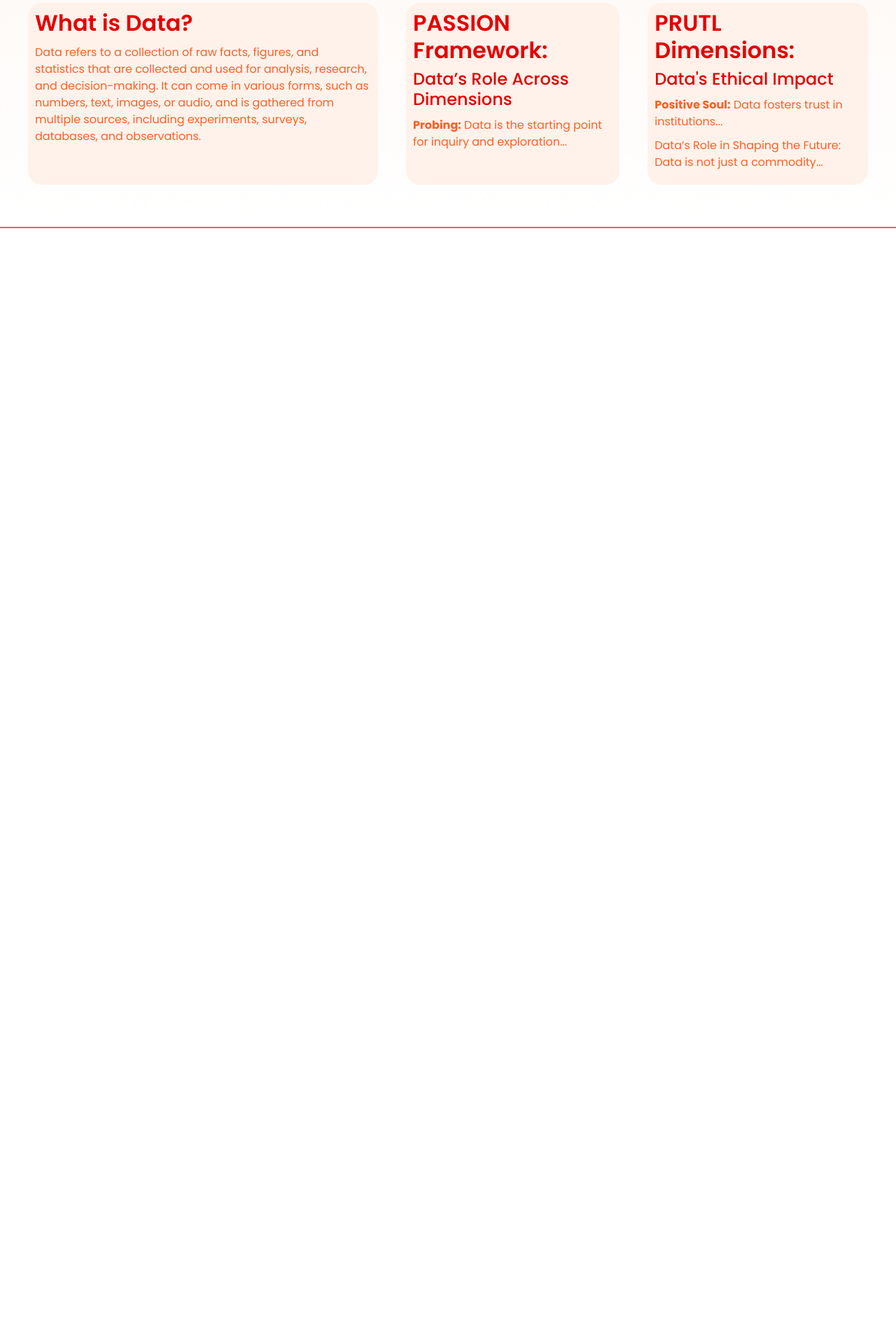
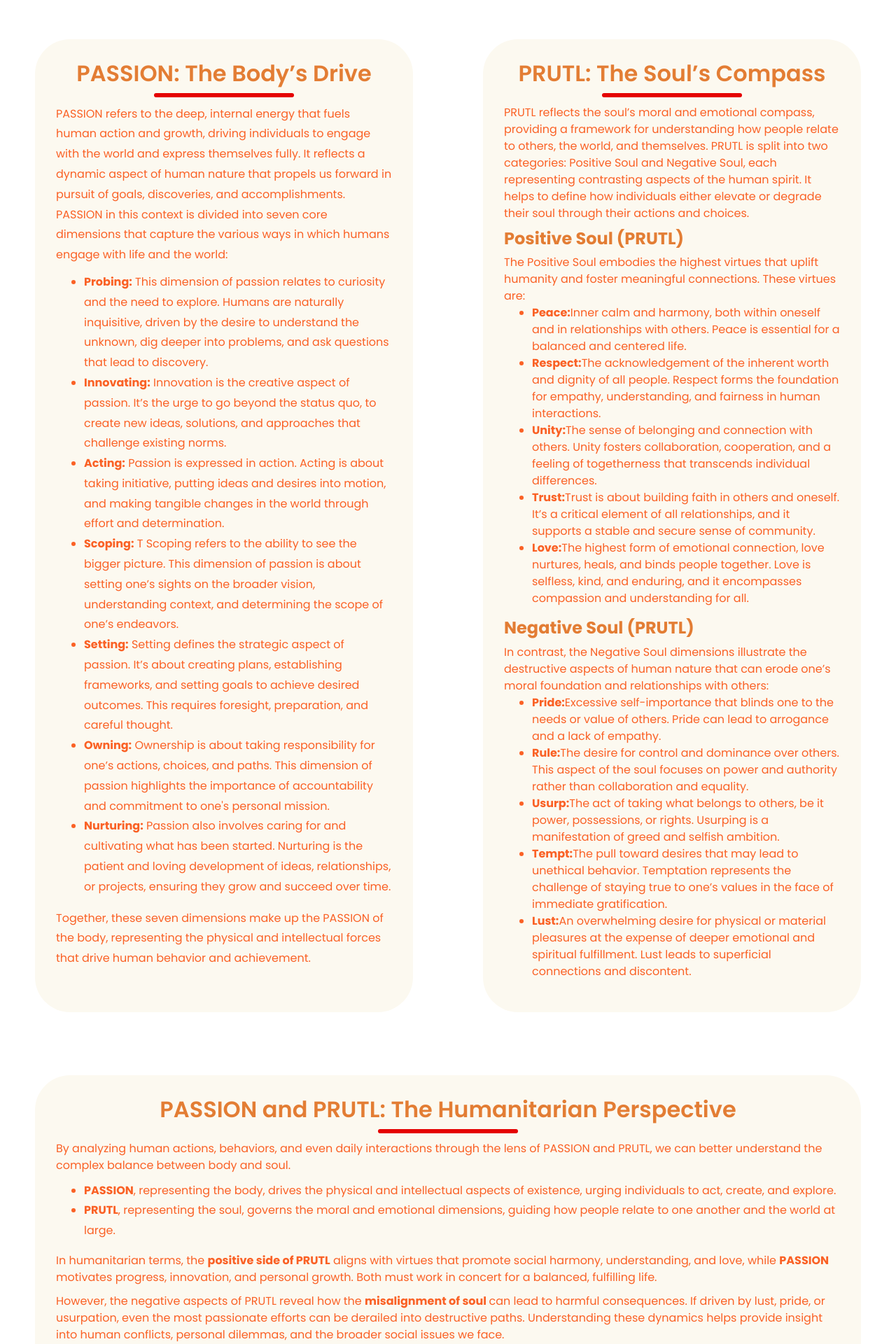
Before and after one commit to DhananjayM9499/Atlas-Passion-Framework, a React (Create React App) app in the folder atlasframework/: page / in a window 1280 px wide. Shown: the part 580-2500 px from the top of the page at 70% size. Before the commit the page ends 914 px from the top, so only its background shows below. Built offline with nearby package versions, Linux system fonts and the light colour scheme.

Commit message:
"Updated AtlasSearch.css with new styles and AtlasSearch.jsx with rewritten header content and added PASSION and PRUTL framework descriptions."

```diff
--- a/atlasframework/src/Atlas/SearchEngine/AtlasSearch.css
+++ b/atlasframework/src/Atlas/SearchEngine/AtlasSearch.css
@@ -23,11 +23,11 @@ body {
 }
 
 .header_container {
-  background-color: #fff2eb;
-  border-radius: 20px;
-  margin: 20px;
-  max-width: 500px;
-  padding: 10px;
+  background-color: #fcf9f0;
+  border-radius: 50px;
+  margin: 50px;
+  width: fit-content;
+  padding: 30px;
 }
 
 .result_container {
@@ -47,14 +47,14 @@ h1 {
 }
 
 h2 {
-  color: #e50000;
+  color: rgb(227, 125, 52);
   font-weight: 600;
 }
 h3 {
   color: #e50000;
 }
 h4 {
-  color: #e50000;
+  color: rgb(227, 125, 52);
 }
 
 p {
--- a/atlasframework/src/Atlas/SearchEngine/AtlasSearch.jsx
+++ b/atlasframework/src/Atlas/SearchEngine/AtlasSearch.jsx
@@ -12,7 +12,8 @@ const AtlasSearch = () => {
 
   const handleSearch = () => {
     fetch(
-      `https://atlas.passionit.com:8983/solr/research/select?indent=true&q.op=OR&q=${searchQuery}&useParams=`,
+      //  `http://localhost:8983/solr/research/select?indent=true&q.op=OR&q=${searchQuery}&useParams=`,
+      `https://audit.passionit.com:8983/solr/research/select?indent=true&q.op=OR&q=${searchQuery}&useParams=`,
       {}
     )
       .then((response) => response.json())
@@ -102,41 +103,6 @@ const AtlasSearch = () => {
               src={Image}
               alt="Img"
             />
-          </div>
-        </div>
-        <div className="header_div mt-4">
-          <div className="content-section header_container">
-            <h2>What is Data?</h2>
-            <p>
-              Data refers to a collection of raw facts, figures, and statistics
-              that are collected and used for analysis, research, and
-              decision-making. It can come in various forms, such as numbers,
-              text, images, or audio, and is gathered from multiple sources,
-              including experiments, surveys, databases, and observations.
-            </p>
-          </div>
-
-          <div className="content-section header_container">
-            <h2>PASSION Framework:</h2>
-            <h4>Data’s Role Across Dimensions</h4>
-            <div>
-              <p>
-                <strong>Probing:</strong> Data is the starting point for inquiry
-                and exploration...
-              </p>
-            </div>
-          </div>
-
-          <div className="content-section header_container">
-            <h2>PRUTL Dimensions: </h2>
-            <h4>Data's Ethical Impact</h4>
-            <p>
-              <strong>Positive Soul:</strong> Data fosters trust in
-              institutions...
-            </p>
-            <p>
-              Data’s Role in Shaping the Future: Data is not just a commodity...
-            </p>
           </div>
         </div>
       </header>
@@ -304,6 +270,225 @@ const AtlasSearch = () => {
 
         {noResults && <p className="no-results">No results found.</p>}
       </div>
+      <div className="header_div mt-4">
+        <div
+          className="content-section header_container"
+          style={{ lineHeight: 1.8 }}
+        >
+          <h2 style={{ textAlign: "center" }}>PASSION: The Body’s Drive </h2>
+          <div
+            style={{
+              border: "3px solid #e50000",
+              width: "200px",
+              borderRadius: "50px",
+              textAlign: "center",
+              display: "block",
+              margin: "0 auto",
+            }}
+          />
+          <p>
+            PASSION refers to the deep, internal energy that fuels human action
+            and growth, driving individuals to engage with the world and express
+            themselves fully. It reflects a dynamic aspect of human nature that
+            propels us forward in pursuit of goals, discoveries, and
+            accomplishments. PASSION in this context is divided into seven core
+            dimensions that capture the various ways in which humans engage with
+            life and the world:
+          </p>
+          <ul>
+            <li>
+              <strong>Probing:</strong> This dimension of passion relates to
+              curiosity and the need to explore. Humans are naturally
+              inquisitive, driven by the desire to understand the unknown, dig
+              deeper into problems, and ask questions that lead to discovery.
+            </li>
+            <li>
+              <strong>Innovating:</strong> Innovation is the creative aspect of
+              passion. It’s the urge to go beyond the status quo, to create new
+              ideas, solutions, and approaches that challenge existing norms.
+            </li>
+            <li>
+              <strong>Acting:</strong> Passion is expressed in action. Acting is
+              about taking initiative, putting ideas and desires into motion,
+              and making tangible changes in the world through effort and
+              determination.
+            </li>
+            <li>
+              <strong>Scoping:</strong> T Scoping refers to the ability to see
+              the bigger picture. This dimension of passion is about setting
+              one’s sights on the broader vision, understanding context, and
+              determining the scope of one’s endeavors.
+            </li>
+            <li>
+              <strong>Setting:</strong> Setting defines the strategic aspect of
+              passion. It’s about creating plans, establishing frameworks, and
+              setting goals to achieve desired outcomes. This requires
+              foresight, preparation, and careful thought.
+            </li>
+            <li>
+              <strong>Owning:</strong> Ownership is about taking responsibility
+              for one’s actions, choices, and paths. This dimension of passion
+              highlights the importance of accountability and commitment to
+              one's personal mission.
+            </li>
+            <li>
+              <strong>Nurturing:</strong> Passion also involves caring for and
+              cultivating what has been started. Nurturing is the patient and
+              loving development of ideas, relationships, or projects, ensuring
+              they grow and succeed over time.
+            </li>
+          </ul>
+          <p>
+            Together, these seven dimensions make up the PASSION of the body,
+            representing the physical and intellectual forces that drive human
+            behavior and achievement.
+          </p>
+        </div>
+
+        <div className="content-section header_container">
+          <h2 style={{ textAlign: "center" }}>PRUTL: The Soul’s Compass </h2>
+          <div
+            style={{
+              border: "3px solid #e50000",
+              width: "200px",
+              borderRadius: "50px",
+              textAlign: "center",
+              display: "block",
+              margin: "0 auto",
+            }}
+          />
+          <p>
+            PRUTL reflects the soul’s moral and emotional compass, providing a
+            framework for understanding how people relate to others, the world,
+            and themselves. PRUTL is split into two categories: Positive Soul
+            and Negative Soul, each representing contrasting aspects of the
+            human spirit. It helps to define how individuals either elevate or
+            degrade their soul through their actions and choices.
+          </p>
+          <h4>
+            <strong>Positive Soul (PRUTL)</strong>
+          </h4>{" "}
+          The Positive Soul embodies the highest virtues that uplift humanity
+          and foster meaningful connections. These virtues are:
+          <ul>
+            <li>
+              <strong>Peace:</strong>Inner calm and harmony, both within oneself
+              and in relationships with others. Peace is essential for a
+              balanced and centered life.
+            </li>
+            <li>
+              <strong>Respect:</strong>The acknowledgement of the inherent worth
+              and dignity of all people. Respect forms the foundation for
+              empathy, understanding, and fairness in human interactions.
+            </li>
+            <li>
+              <strong>Unity:</strong>The sense of belonging and connection with
+              others. Unity fosters collaboration, cooperation, and a feeling of
+              togetherness that transcends individual differences.
+            </li>
+            <li>
+              <strong>Trust:</strong>Trust is about building faith in others and
+              oneself. It’s a critical element of all relationships, and it
+              supports a stable and secure sense of community.
+            </li>
+            <li>
+              <strong>Love:</strong>The highest form of emotional connection,
+              love nurtures, heals, and binds people together. Love is selfless,
+              kind, and enduring, and it encompasses compassion and
+              understanding for all.
+            </li>
+          </ul>
+          <h4>
+            <strong>Negative Soul (PRUTL)</strong>
+          </h4>{" "}
+          In contrast, the Negative Soul dimensions illustrate the destructive
+          aspects of human nature that can erode one’s moral foundation and
+          relationships with others:
+          <ul>
+            <li>
+              <strong>Pride:</strong>Excessive self-importance that blinds one
+              to the needs or value of others. Pride can lead to arrogance and a
+              lack of empathy.
+            </li>
+            <li>
+              <strong>Rule:</strong>The desire for control and dominance over
+              others. This aspect of the soul focuses on power and authority
+              rather than collaboration and equality.
+            </li>
+            <li>
+              <strong>Usurp:</strong>The act of taking what belongs to others,
+              be it power, possessions, or rights. Usurping is a manifestation
+              of greed and selfish ambition.
+            </li>
+            <li>
+              <strong>Tempt:</strong>The pull toward desires that may lead to
+              unethical behavior. Temptation represents the challenge of staying
+              true to one’s values in the face of immediate gratification.
+            </li>
+            <li>
+              <strong>Lust:</strong>An overwhelming desire for physical or
+              material pleasures at the expense of deeper emotional and
+              spiritual fulfillment. Lust leads to superficial connections and
+              discontent.
+            </li>
+          </ul>
+        </div>
+      </div>
+      <div className="content-section header_container">
+        <h2 style={{ textAlign: "center" }}>
+          PASSION and PRUTL: The Humanitarian Perspective
+        </h2>
+        <div
+          style={{
+            border: "3px solid #e50000",
+            width: "200px",
+            borderRadius: "50px",
+            textAlign: "center",
+            display: "block",
+            margin: "0 auto",
+          }}
+        />
+        <p>
+          By analyzing human actions, behaviors, and even daily interactions
+          through the lens of PASSION and PRUTL, we can better understand the
+          complex balance between body and soul.
+        </p>
+        <ul style={{ lineHeight: 1.8 }}>
+          <li>
+            <strong>PASSION</strong>, representing the body, drives the physical
+            and intellectual aspects of existence, urging individuals to act,
+            create, and explore.
+          </li>
+          <li>
+            <strong>PRUTL</strong>, representing the soul, governs the moral and
+            emotional dimensions, guiding how people relate to one another and
+            the world at large.
+          </li>
+        </ul>
+        <p>
+          In humanitarian terms, the <strong>positive side of PRUTL</strong>{" "}
+          aligns with virtues that promote social harmony, understanding, and
+          love, while <strong>PASSION</strong> motivates progress, innovation,
+          and personal growth. Both must work in concert for a balanced,
+          fulfilling life.
+        </p>
+        <p>
+          However, the negative aspects of PRUTL reveal how the{" "}
+          <strong>misalignment of soul </strong> can lead to harmful
+          consequences. If driven by lust, pride, or usurpation, even the most
+          passionate efforts can be derailed into destructive paths.
+          Understanding these dynamics helps provide insight into human
+          conflicts, personal dilemmas, and the broader social issues we face.
+        </p>
+        <p>
+          By using PASSION and PRUTL as analytical tools,{" "}
+          <strong>Atlas Infopedia </strong>will offer a unique perspective,
+          enabling users to explore the ethical and energetic dimensions behind
+          everything—from words to celebrities to everyday occurrences—shedding
+          light on the deeper humanitarian context that influences our
+          collective experience.
+        </p>
+      </div>
     </div>
   );
 };
```
